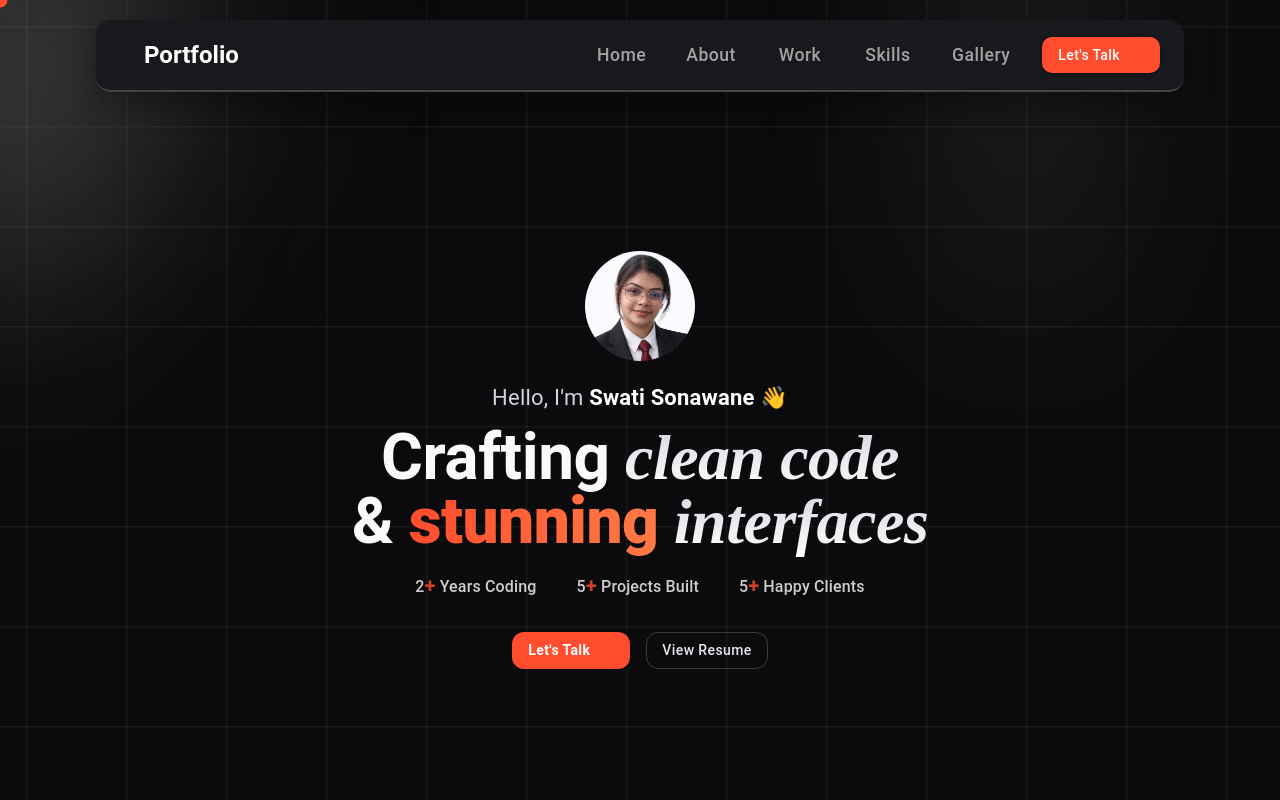
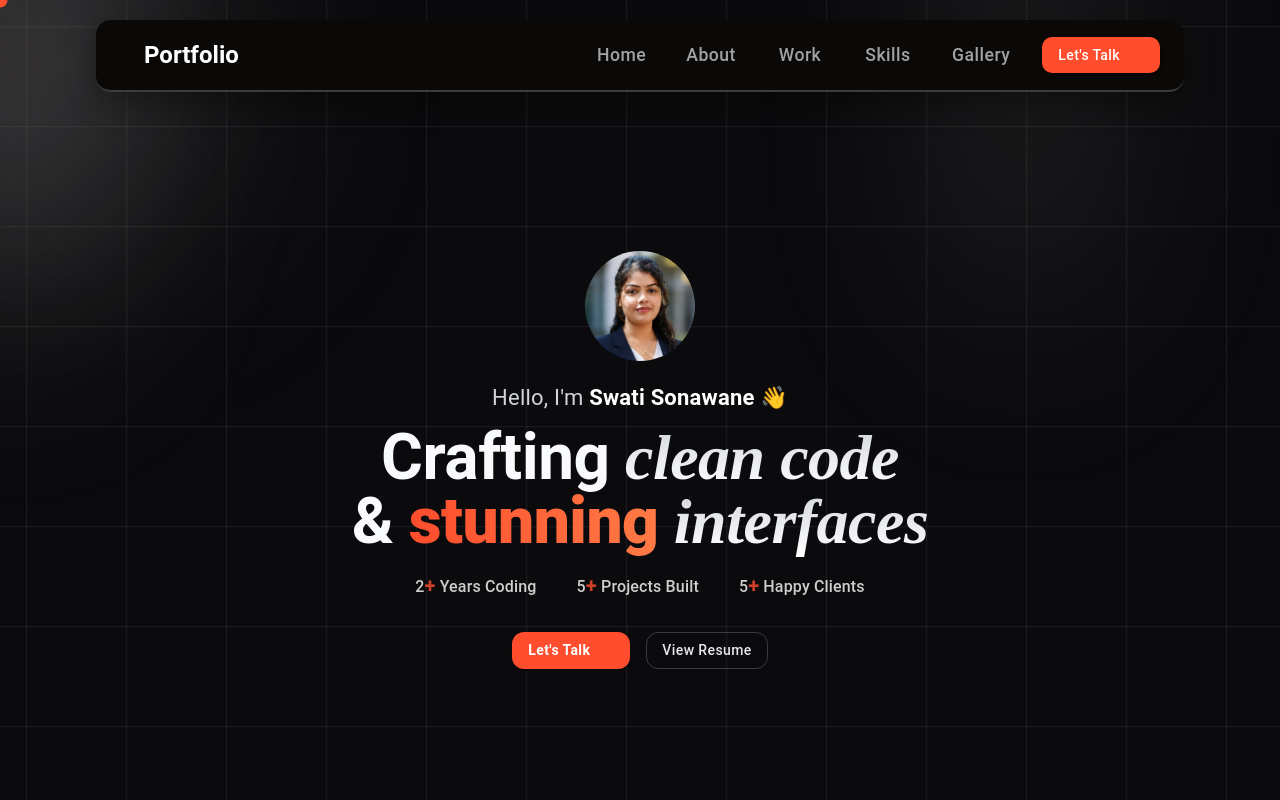
Before and after one commit to yugas1105/portfolio, a React (Vite) app: page / in a window 1280 px wide. Shown: the top 800 px of the page. Built offline with nearby package versions, Linux system fonts and the light colour scheme; some icons are missing.

Commit message:
Profile Images Changed

```diff
--- a/src/components/Home.jsx
+++ b/src/components/Home.jsx
@@ -1,7 +1,7 @@
 import React, { useEffect, useRef } from "react";
 import { Box, Typography, Button, Stack } from "@mui/material";
 import NorthEastIcon from "@mui/icons-material/NorthEast";
-import profile from "../assets/My Profile.jpeg";
+import profile from "../assets/swati-pic.png";
 import { gsap } from "gsap";
 
 const Home = () => {
--- a/src/components/Navbar.jsx
+++ b/src/components/Navbar.jsx
@@ -141,7 +141,7 @@ const Navbar = () => {
         transform: "translateX(-50%)",
         width: { xs: "95%", md: "85%" },
         borderRadius: "15px",
-        bgcolor: "rgb(23 25 28)",
+        bgcolor: "rgb(11, 8, 8)",
         borderBottom: "2px solid rgba(115, 114, 114, 0.5)",
         boxShadow: "0 10px 30px rgba(0,0,0,0.35)",
       }}
```
Also changed, not shown: src/assets/profile.png (added), src/assets/swati-pic.png (added).
